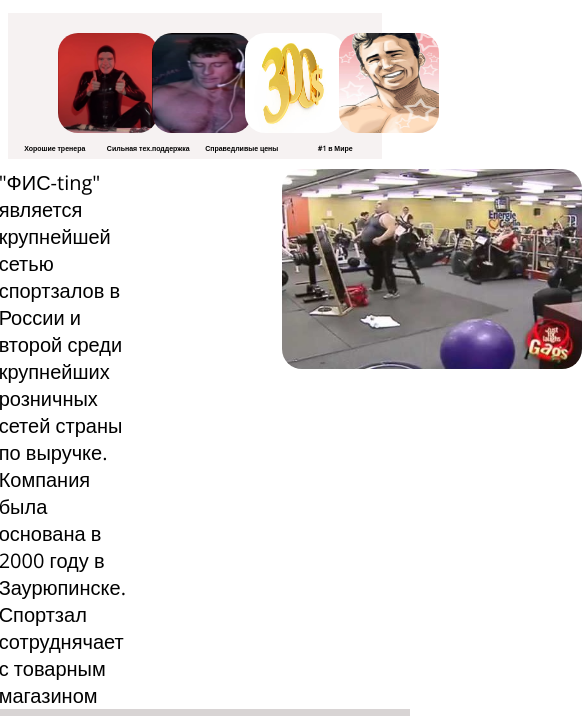
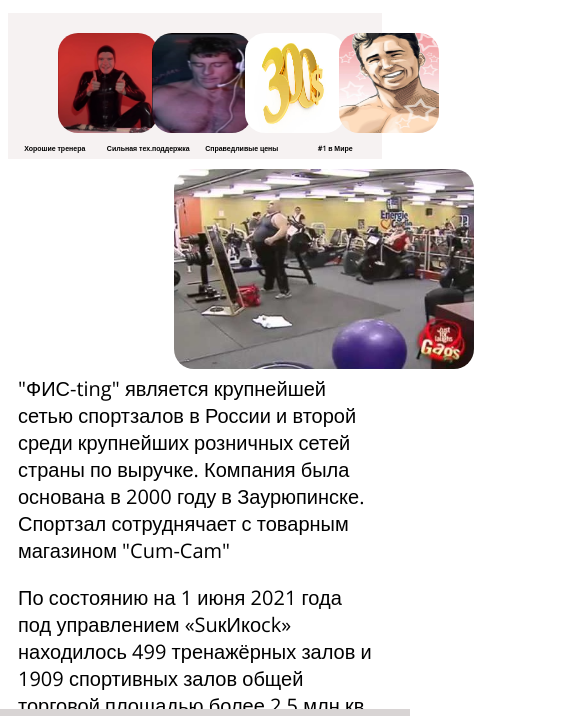
Before and after one commit to Eblanan/Eblanan, a plain HTML site: page сайт Купцов Олег/index.html in a window 390 px wide. Shown: the part 93-809 px from the top of the page, 582 px wide, since content can reach past the window. Drawn offline with nearby package versions, Linux system fonts and the light colour scheme.

Commit message:
Переделаный 100 раз сайт Купцов Олег С7118
-Дополнено маштабирование

```diff
--- a/сайт Купцов Олег/css/light.css
+++ b/сайт Купцов Олег/css/light.css
@@ -80,6 +80,7 @@ li:hover{
     justify-content: center;
     font-size: 25px;
     padding: 10px;
+    flex-direction: column-reverse;
 }
 .price {
     height: 50px;
@@ -91,6 +92,7 @@ li:hover{
 img {
     border-radius: 20px;
     margin-left: 50px;
+    flex-direction: column-reverse;
 }
 .hover-icon:hover {
     background-color: #b9b7b7;
@@ -108,7 +110,8 @@ h1 {
     .img {
         border-radius: 20px;
         margin-left: 30%;
-        width: 45%;
+        width: 35%;
+        flex-direction: column;
     }
     h1 {
         display: flex;
--- a/сайт Купцов Олег/index.html
+++ b/сайт Купцов Олег/index.html
@@ -29,7 +29,7 @@
     </section>
     <section class="about">
         <div class="text">"ФИС-ting" является крупнейшей сетью спортзалов в России и второй среди крупнейших розничных сетей страны по выручке. Компания была основана в 2000 году в Заурюпинске. Спортзал сотруднячает с товарным магазином "Cum-Cam" </div>
-        <div class="img"><img src="img/h.png" width="300" height="200"></div>
+        <div class="img" align="right"><img src="img/h.png" width="300" height="200"></div>
     </section>
     <section class="about">
     По состоянию на 1 июня 2021 года под управлением «SuкИкоck» находилось 499 тренажёрных залов и 1909 спортивных залов общей торговой площадью более 2,5 млн кв. м в 89 городах европейской части России.
```
